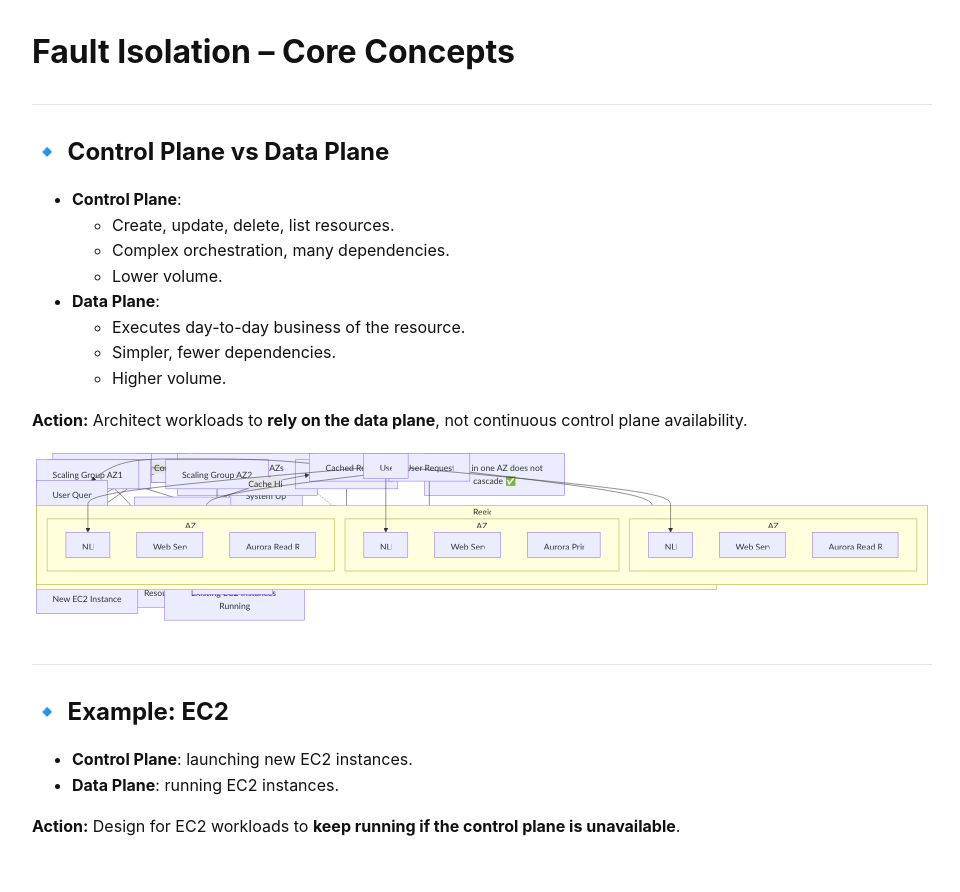
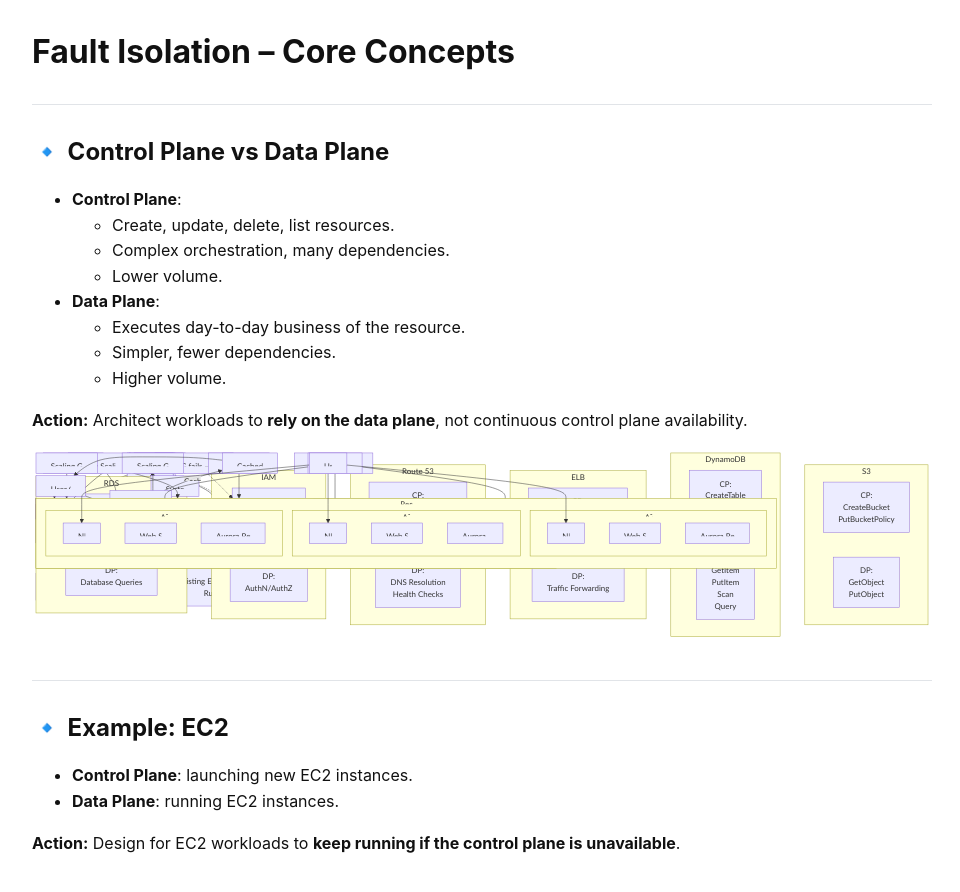
Before and after one commit to ahmadalkhaldi2013-star/Cloud-Resilience, a Jekyll site: the page built from fault-isolation-core-concepts.md, in a window 1280 px wide and 900 px high. Shown: the top 892 px of the window, without its empty margins (158-1118 px from the left). Built offline with Jekyll 4.4.1, drawn with Linux system fonts in a browser that asks for light colours.

Commit message:
Update fault-isolation-core-concepts.md

```diff
--- a/fault-isolation-core-concepts.md
+++ b/fault-isolation-core-concepts.md
@@ -54,7 +54,47 @@ flowchart TD
 | IAM       | CreateRole, CreatePolicy            | AuthN/AuthZ                     |
 | RDS       | CreateDatabaseInstance              | DB queries                      |
 
+<div class="mermaid">
+flowchart TB
+  subgraph S3["S3"]
+    direction LR
+    S3CP["CP:<br/>CreateBucket<br/>PutBucketPolicy"]
+    S3DP["DP:<br/>GetObject<br/>PutObject"]
+  end
+
+  subgraph DynamoDB["DynamoDB"]
+    direction LR
+    DDBCP["CP:<br/>CreateTable<br/>UpdateTable"]
+    DDBDP["DP:<br/>GetItem<br/>PutItem<br/>Scan<br/>Query"]
+  end
+
+  subgraph ELB["ELB"]
+    direction LR
+    ELBCP["CP:<br/>CreateLoadBalancer<br/>CreateTargetGroup"]
+    ELBDP["DP:<br/>Traffic Forwarding"]
+  end
+
+  subgraph Route53["Route&nbsp;53"]
+    direction LR
+    R53CP["CP:<br/>CreateHostedZone<br/>UpdateResourceSet"]
+    R53DP["DP:<br/>DNS Resolution<br/>Health Checks"]
+  end
+
+  subgraph IAM["IAM"]
+    direction LR
+    IAMCP["CP:<br/>CreateRole<br/>CreatePolicy"]
+    IAMDP["DP:<br/>AuthN/AuthZ"]
+  end
+
+  subgraph RDS["RDS"]
+    direction LR
+    RDSCP["CP:<br/>CreateDatabaseInstance"]
+    RDSDP["DP:<br/>Database Queries"]
+  end
+</div>
+
 **Action:** Map your services into **CP vs DP operations**. Depend on **DP ops** for resiliency.
+
 
 ---
 
```
